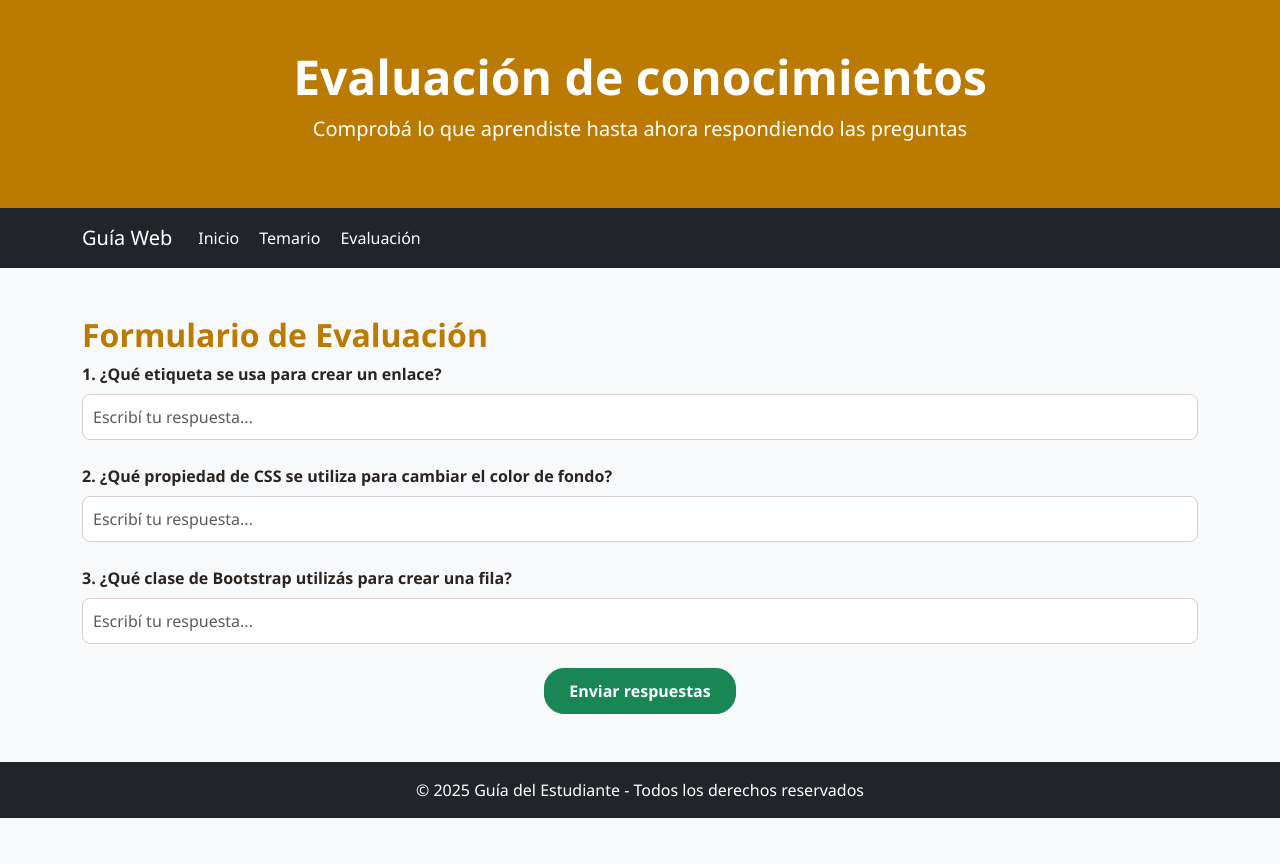
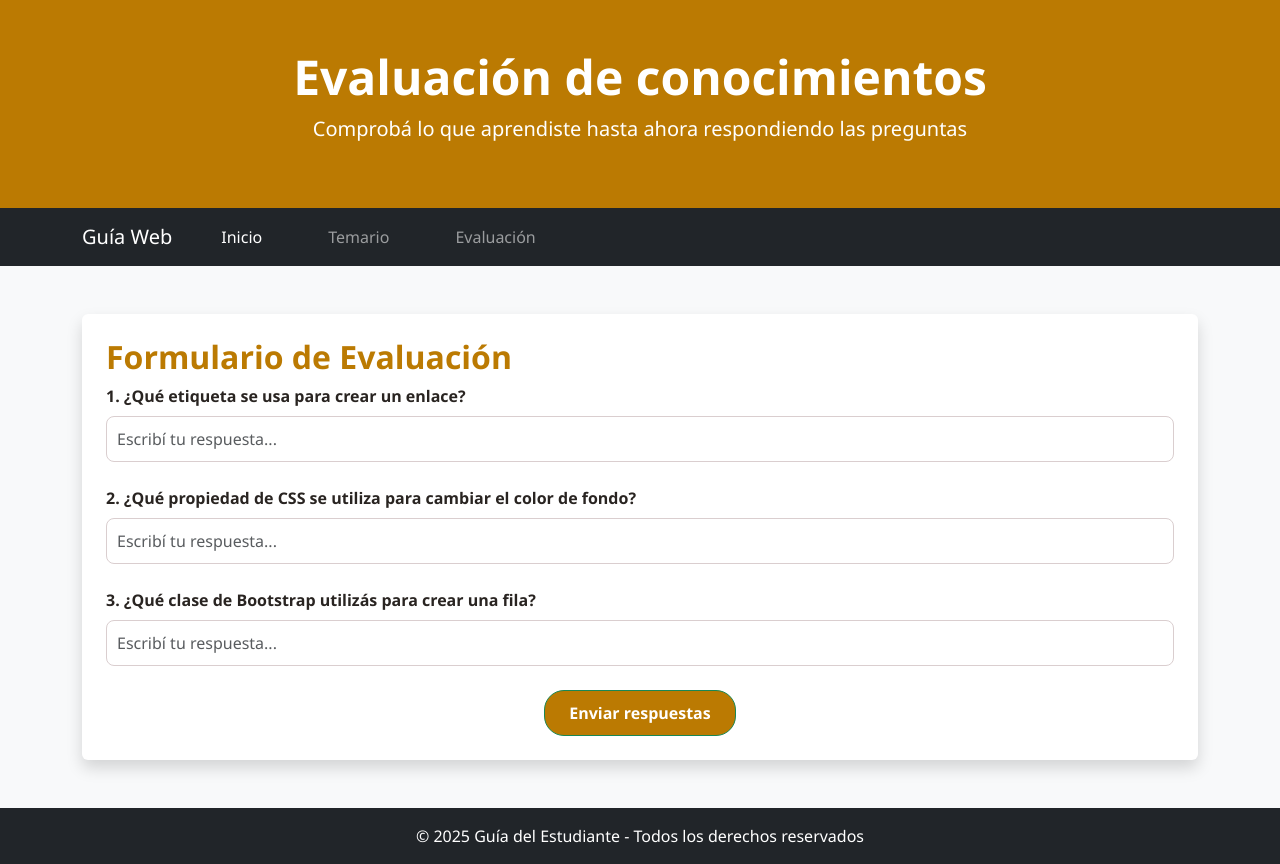
Before and after one commit to tinag1144/primerParcial, a plain HTML site: page primer-parcial-tlp1/primer-parcial-tlp1/evaluacion.html in a window 1280 px wide. Before the commit the page ends 818 px from the top, so only its background shows below. Drawn offline with nearby package versions, Linux system fonts and the light colour scheme.

Commit message:
Se revisó el código para verificar la semántica y la sintáxis y realizar las correcciones correspondientes

```diff
--- a/primer-parcial-tlp1/primer-parcial-tlp1/assets/css/evaluacion.css
+++ b/primer-parcial-tlp1/primer-parcial-tlp1/assets/css/evaluacion.css
@@ -4,12 +4,6 @@ body {
   background-color: #f8f9fa;
 }
 
-
-
-/* ==== Navbar ==== */
-.navbar-nav .nav-link:hover {
-  color: #ffc75f;
-}
 
 /* ==== Header ==== */
 header {
@@ -22,12 +16,17 @@ header h1 {
 
 /* ==== Lista del navegador ==== */
 .nav-item {
-  color: #fff;
+  color: white;
   list-style: none;
-  padding: 10px;
-
+  padding: 1px 25px;
+  transition: background-color 0.3s ease;
 }
 
+.nav-item:hover{
+  background-color: #bb7a02;
+  border-radius: 20px;
+  color: #fff;
+}
 
 main{
    margin: 30px auto;
@@ -52,6 +51,7 @@ input.form-control {
 
 /* ==== Botones ==== */
 .btn {
+  background-color: #bb7a02 !important;
   border-radius: 20px;
   padding: 10px 25px;
   font-weight: bold;
--- a/primer-parcial-tlp1/primer-parcial-tlp1/assets/css/index.css
+++ b/primer-parcial-tlp1/primer-parcial-tlp1/assets/css/index.css
@@ -7,16 +7,17 @@ body {
 /* ==== Navbar ==== */
 
 .nav-item {
-  color: #fff;
+  color: white;
   list-style: none;
-  padding: 10px;
+  padding: 1px 25px;
+  transition: background-color 0.3s ease;
 }
 
-.navbar-nav .nav-link:hover {
-  color: #00245a;
+.nav-item:hover{
+  background-color: #024bb8;
+  border-radius: 20px;
+  color: #fff;
 }
-
-
 
 /* ==== Header ==== */
 header {
@@ -47,8 +48,8 @@ article p {
 
 /* ==== Footer ==== */
 footer {
+  background-color: #212529;
   color: #fff;
-  background-color: #00245a;
   text-align: center;
   padding: 15px 0;
   margin-top: auto;
--- a/primer-parcial-tlp1/primer-parcial-tlp1/assets/css/temario.css
+++ b/primer-parcial-tlp1/primer-parcial-tlp1/assets/css/temario.css
@@ -13,15 +13,13 @@ h2{
 .nav-item {
   color: white;
   list-style: none;
-  padding: 8px 16px;
-  transition: background-color 0.3s;
+  padding: 1px 25px;
+  transition: background-color 0.3s ease;
 }
-
-
 
 .nav-item:hover{
   background-color: #7400a1;
-  border-radius: 20%;
+  border-radius: 20px;
   color: #fff;
 }
 
@@ -61,6 +59,8 @@ article p {
   font-weight: bold;
 }
 
+
+
 /* ==== Footer ==== */
 footer {
   background-color: #212529;
--- a/primer-parcial-tlp1/primer-parcial-tlp1/evaluacion.html
+++ b/primer-parcial-tlp1/primer-parcial-tlp1/evaluacion.html
@@ -23,16 +23,18 @@
         </button>
         <div class="collapse navbar-collapse" id="navbarNav">
           <ul class="navbar-nav ">
-        </ul>
             <li class="nav-item"><a class="nav-link active" href="index.html">Inicio</a></li>
             <li class="nav-item"><a class="nav-link" href="temario.html">Temario</a></li>
             <li class="nav-item"><a class="nav-link" href="evaluacion.html">Evaluación</a></li>
+          </ul>
         </div>
     </nav>
 
 
 
   <main class="container my-5">
+    <article class="bg-white shadow rounded p-4">
+
       <h2>Formulario de Evaluación</h2>
       <forms class=>
         <div class="mb-4">
@@ -51,6 +53,7 @@
           <button type="submit" class="btn btn-success px-4">Enviar respuestas</button>
         </div>
       </forms>
+    </article>
   </main>
 
 
@@ -60,5 +63,5 @@
   </footer>
 
 </body>
-<script src="https://cdn.jsdelivr.net/npm/bootstrap@5.3.6/dist/js/bootstrap.bundle.min.js"></script>
+<script src="https://cdn.jsdelivr.net/npm/bootstrap@5.3.6/dist/js/bootstrap.bundle.min.js" integrity="sha384-j1CDi7MgGQ12Z7Qab0qlWQ/Qqz24Gc6BM0thvEMVjHnfYGF0rmFCozFSxQBxwHKO" crossorigin="anonymous"></script>
 </html>
```
Also changed, not shown: primer-parcial-tlp1/primer-parcial-tlp1/index.html (+11 -10 lines), primer-parcial-tlp1/primer-parcial-tlp1/temario.html (+8 -8 lines). Lines whose indentation alone changed are shown as unchanged.
